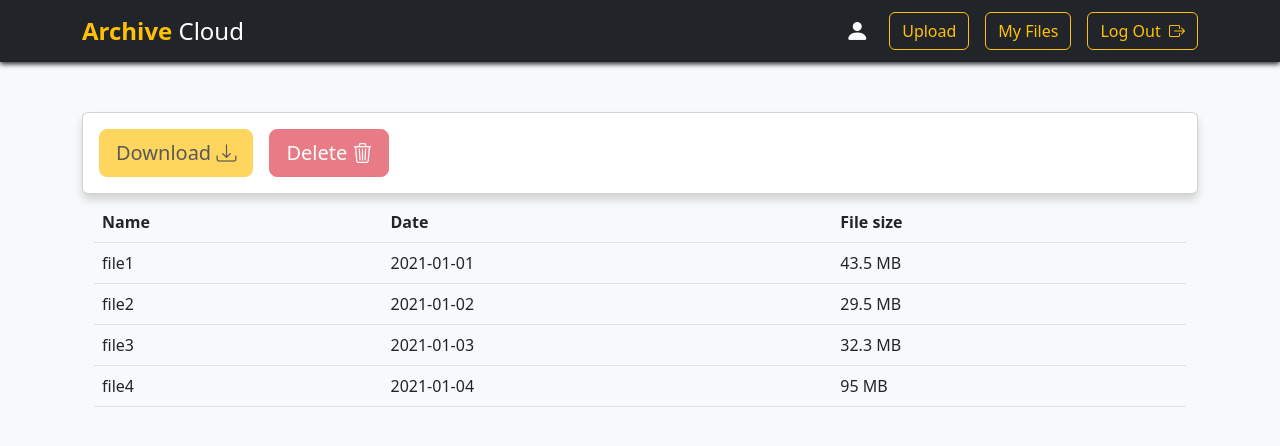
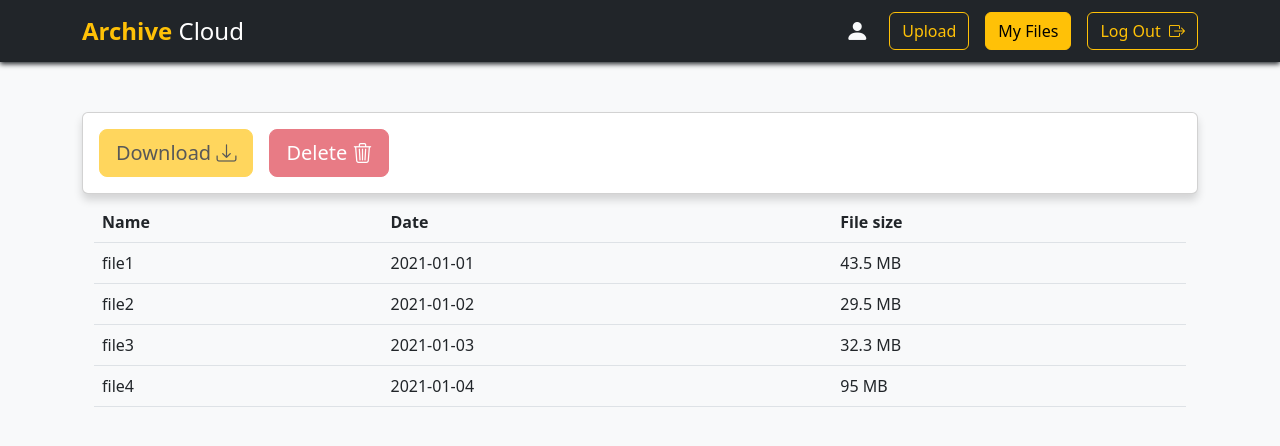
Before and after one commit to try-catch-f1nally/archive-cloud, a React (Create React App) app in the folder client/: page /files in a window 1280 px wide. Shown: the top 446 px of the page. Built offline with nearby package versions, Linux system fonts and the light colour scheme; sample sign-in values are in the browser's storage.

Commit message:
create dynamic button stlye

```diff
--- a/client/src/components/Header/Header.tsx
+++ b/client/src/components/Header/Header.tsx
@@ -1,13 +1,14 @@
 import React, {FC} from 'react';
 import {Button, Container, Navbar, Spinner} from 'react-bootstrap';
 import {LinkContainer} from 'react-router-bootstrap';
-import {useNavigate} from 'react-router-dom';
+import {useNavigate, useLocation} from 'react-router-dom';
 import {useAppSelector} from '../../hooks';
 import {selectEmail, selectIsAuth} from '../../redux/auth/selectors';
 import {useLogoutMutation} from '../../redux/auth/auth-api';
 
 const Header: FC = () => {
   const navigate = useNavigate();
+  const location = useLocation();
   const isAuth = useAppSelector(selectIsAuth);
   const email = useAppSelector(selectEmail);
   const [logout, {isLoading}] = useLogoutMutation();
@@ -25,6 +26,16 @@ const Header: FC = () => {
     await navigate('/upload');
   }
 
+  function getActiveButton() {
+    if (location.pathname === '/files') {
+      return 'files';
+    } else if (location.pathname === '/upload') {
+      return 'upload';
+    } else {
+      return '';
+    }
+  }
+
   return (
     <Navbar bg={'dark'} expand={'md'} className="fixed-top">
       <Container>
@@ -40,10 +51,18 @@ const Header: FC = () => {
               <>
                 <i className={'bi-person-fill text-light fs-4 me-1'} />
                 <span className={'text-light opacity-75 fs-5 me-3'}>{email}</span>
-                <Button className={'me-3'} variant={'outline-primary'} onClick={uploadHandler}>
+                <Button
+                  className={'me-3'}
+                  variant={getActiveButton() === 'upload' ? 'primary' : 'outline-primary'}
+                  onClick={uploadHandler}
+                >
                   Upload
                 </Button>
-                <Button className={'me-3'} variant={'outline-primary'} onClick={myFilesHandler}>
+                <Button
+                  className={'me-3'}
+                  variant={getActiveButton() === 'files' ? 'primary' : 'outline-primary'}
+                  onClick={myFilesHandler}
+                >
                   My Files
                 </Button>
 
```
